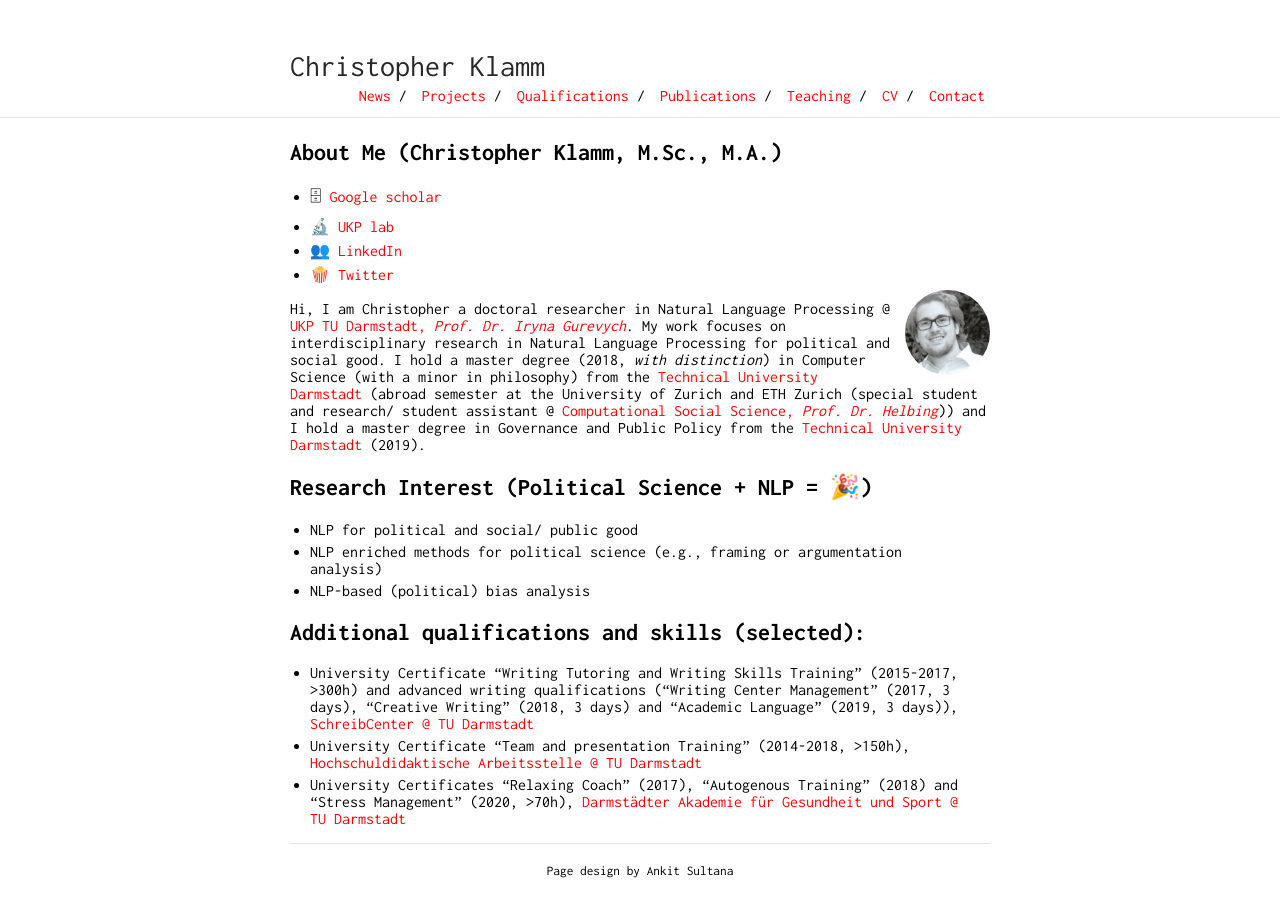
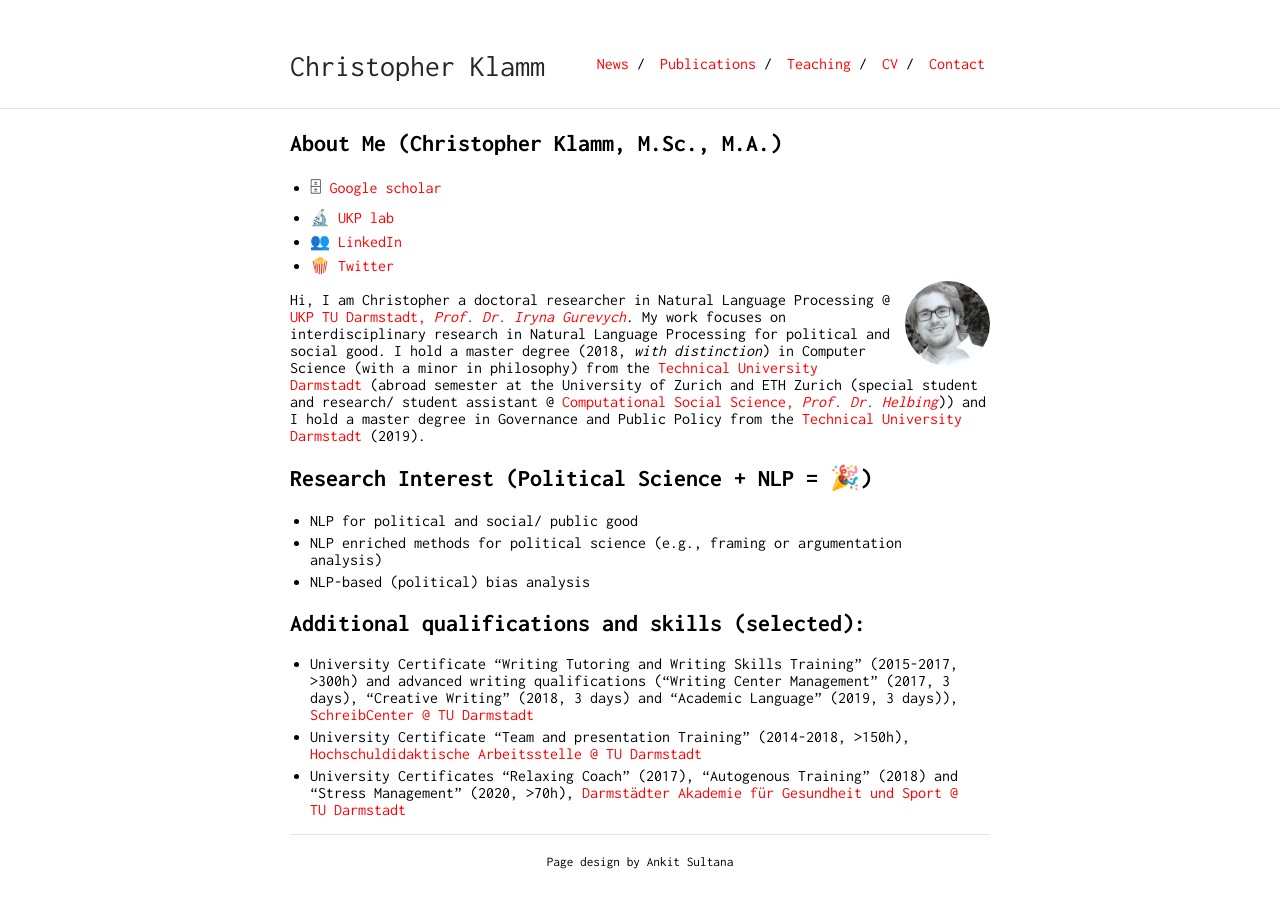
Before and after one commit to chkla/gitPage, a Jekyll site: the page built from index.md, in a window 1280 px wide. Built offline with Jekyll 4.4.1, drawn with Linux system fonts in a browser that asks for light colours; our own code applies the rules of GitHub Pages for plain Markdown files; part of the change alters nothing that is shown.

Commit message:
Update _config.yml

```diff
--- a/_config.yml
+++ b/_config.yml
@@ -16,10 +16,10 @@ sass:
 nav:
  - name: "News"
    link: "news"
- - name: "Projects"
-   link: "projects"
- - name: "Qualifications"
-   link: "talks"
+# - name: "Projects"
+#   link: "projects"
+# - name: "Qualifications"
+#   link: "talks"
  - name: "Publications"
    link: "publication"
  - name: "Teaching"
```
